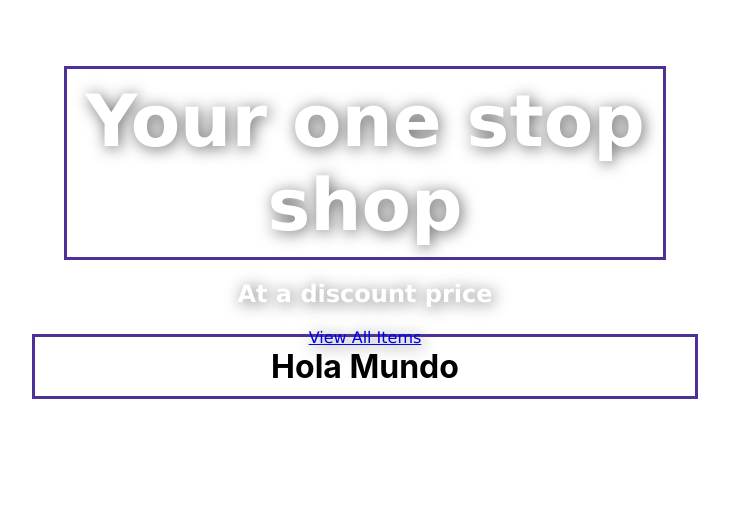
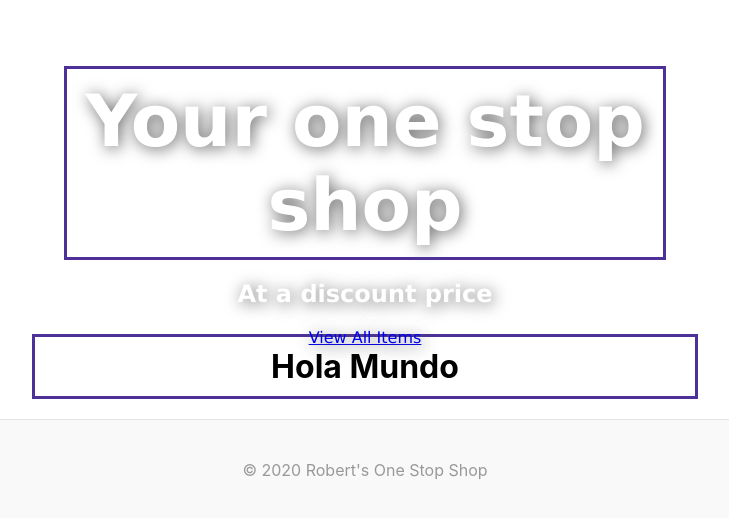
Before and after one commit to robscafe433/react-e-store, a React (Create React App) app: page / in a window 1280 px wide. Shown: the top 518 px of the page, without its empty margins (275-1004 px from the left). Built offline with nearby package versions, Linux system fonts and the light colour scheme.

Commit message:
Adds footer.

```diff
--- a/src/components/Footer/footer.css
+++ b/src/components/Footer/footer.css
@@ -0,0 +1,29 @@
+.footer {
+    height: 70px;
+    padding: 1.5rem 0;
+    color: #999;
+    text-align: center;
+    background-color: #f9f9f9;
+    border-top: 0.05rem solid #e5e5e5;
+    width: 100%;
+    margin-top: 20px;
+}
+.footer-content {
+    margin-bottom: 0;
+}
+/* .footer #scrollup {
+    position: fixed;
+    display: none;
+    bottom: 80px;
+    right: 20px;
+    z-index: 99;
+    cursor: pointer;
+    -webkit-transition: color 0.5s;
+    transition: color 0.5s;
+}
+
+.footer #scrollup:hover {
+    color: #343a40;
+    background-color: #fff;
+    border-color: #343a40;
+} */
--- a/src/components/Footer/footer.js
+++ b/src/components/Footer/footer.js
@@ -0,0 +1,20 @@
+import './footer.css';
+
+const Footer = () => {
+    return (
+        <footer className="footer">
+            <p className="footer-content">© 2020 Robert's One Stop Shop</p>
+            {/* <button
+                type="button"
+                class="btn btn-dark"
+                onclick="topFunction()"
+                id="scrollup"
+                title="Go to top"
+            >
+                Back to top
+            </button> */}
+        </footer>
+    )
+}
+
+export default Footer;
--- a/src/pages/Home/home.js
+++ b/src/pages/Home/home.js
@@ -2,12 +2,14 @@ import "./home.css";
 
 
 import Banner from "../../components/Banner/banner";
+import Footer from "../../components/Footer/footer";
 
 function Home() {
     return (
         <div>
             <Banner />
             <h1 className="hola">Hola Mundo</h1>
+            <Footer />
         </div>
     );
 }
```
